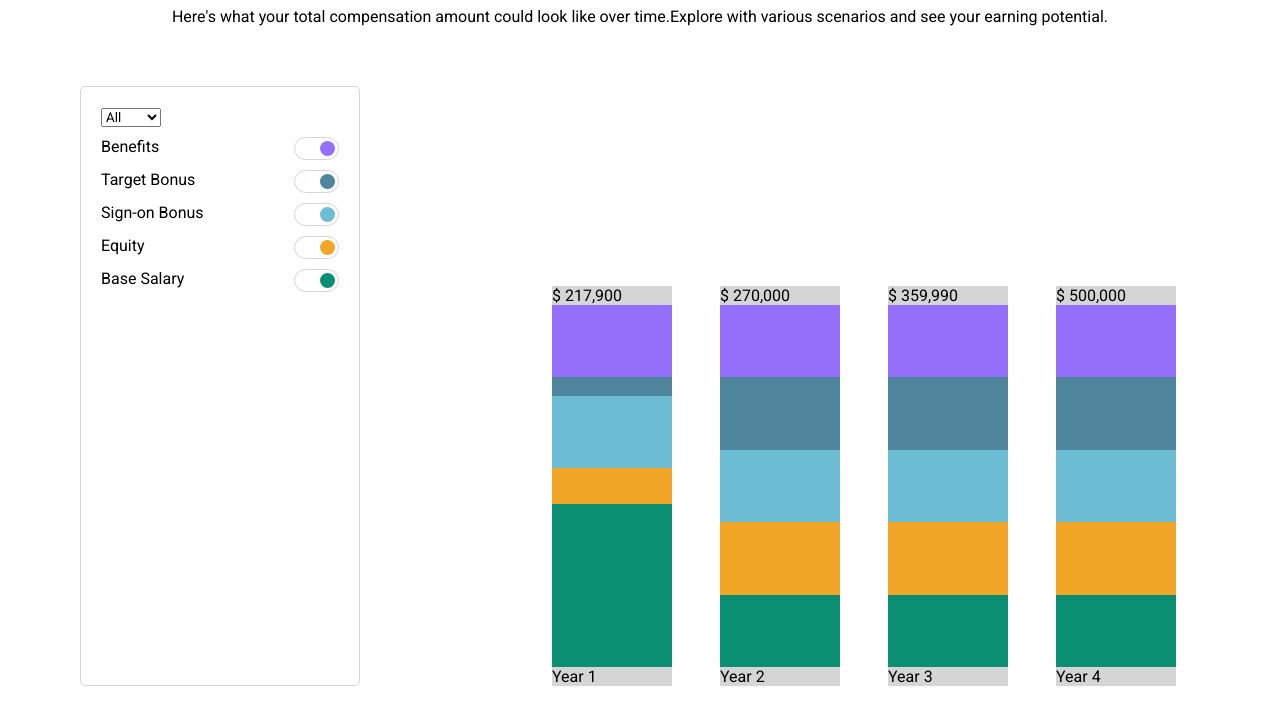
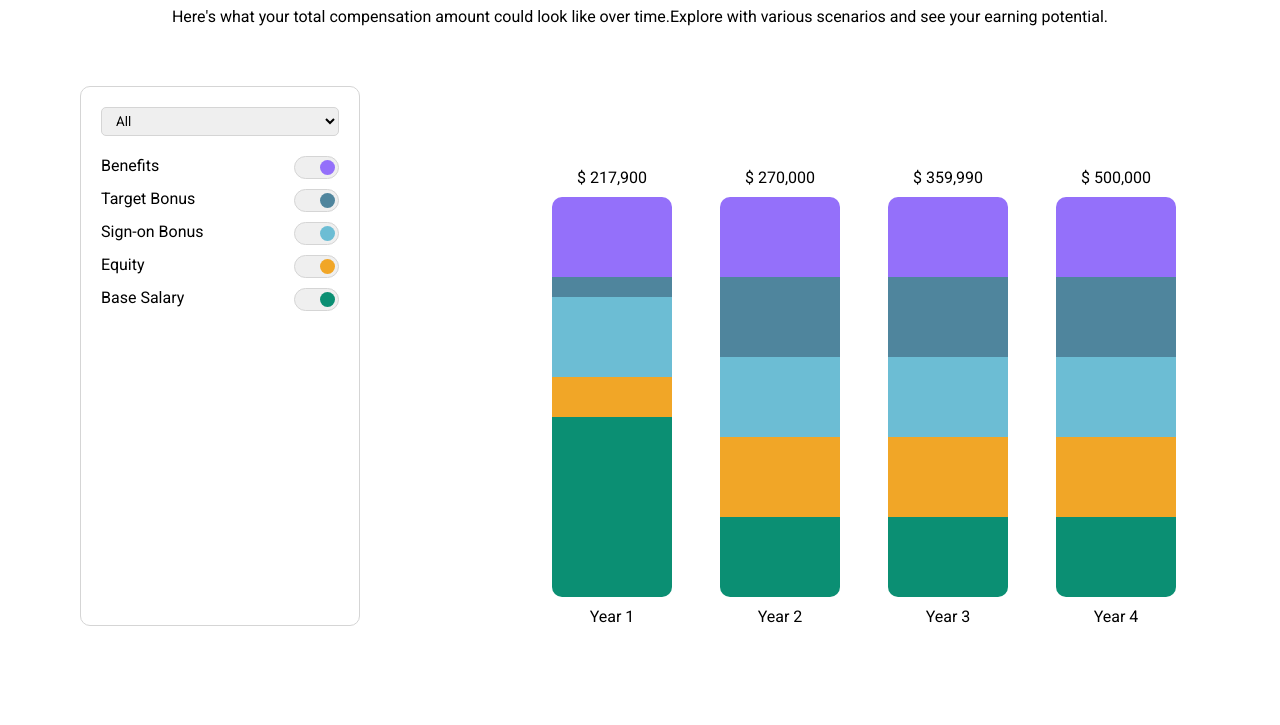
Before and after one commit to priyanshitaneja/compensation-projection, a website built with webpack: page src/index.html in a window 1280 px wide. Shown: the part 71-796 px from the top of the page. Built offline with nearby package versions, Linux system fonts and the light colour scheme.

Commit message:
styling updated (bars, common)

```diff
--- a/src/styles/common.scss
+++ b/src/styles/common.scss
@@ -1,3 +1,5 @@
+/* flex */
+
 .flex {
   display: flex;
 }
@@ -17,3 +19,39 @@
 .flex-jsa {
   justify-content: space-around;
 }
+
+/* padding */
+
+.pad-10 {
+  padding: 10px;
+}
+
+.pad-20 {
+  padding: 20px;
+}
+
+.pad-tb-5 {
+  padding-top: 5px;
+  padding-bottom: 5px;
+}
+
+.pad-tb-30 {
+  padding-top: 30px;
+  padding-bottom: 30px;
+}
+
+.pad-lr-10 {
+  padding-left: 10px;
+  padding-right: 10px;
+}
+
+.pad-lr-80 {
+  padding-left: 80px;
+  padding-right: 80px;
+}
+
+/* alignment */
+
+.text-align-center {
+  text-align: center;
+}
--- a/src/styles/index.scss
+++ b/src/styles/index.scss
@@ -10,9 +10,6 @@
 /* header */
 
 .header {
-  text-align: center;
-  padding: 30px 80px;
-
   .header-title {
     margin-bottom: 10px;
   }
@@ -21,14 +18,19 @@
 /* main section */
 
 .main-section {
-  padding: 30px 80px;
-  height: 660px;
+  height: 600px;
 
   .menu {
     border: 1px solid $grey;
-    border-radius: 5px;
+    border-radius: 10px;
     width: 25%;
-    padding: 20px;
+
+    .dropdown {
+      width: 100%;
+      border: 1px solid $grey;
+      border-radius: 5px;
+      margin-bottom: 10px;
+    }
   }
 
   .graph {
@@ -36,12 +38,12 @@
 
     .bar {
       width: 120px;
-      background-color: $grey;
-      height: 400px;
       align-self: flex-end;
 
       .benefits {
         background-color: $benefits;
+        border-top-left-radius: 10px;
+        border-top-right-radius: 10px;
       }
 
       .target {
@@ -58,6 +60,12 @@
 
       .base-salary {
         background-color: $baseSalary;
+        border-bottom-left-radius: 10px;
+        border-bottom-right-radius: 10px;
+      }
+
+      .year {
+        padding-bottom: 0;
       }
     }
   }
--- a/src/styles/toggle.scss
+++ b/src/styles/toggle.scss
@@ -7,10 +7,10 @@
 .switch {
   width: 45px;
   padding: 3px;
+  background-color: $light-grey;
   border: 1px solid $grey;
-  box-sizing: border-box;
+  border-radius: 20px;
   transition: all 0.3s;
-  border-radius: 20px;
   cursor: pointer;
 }
 
```
